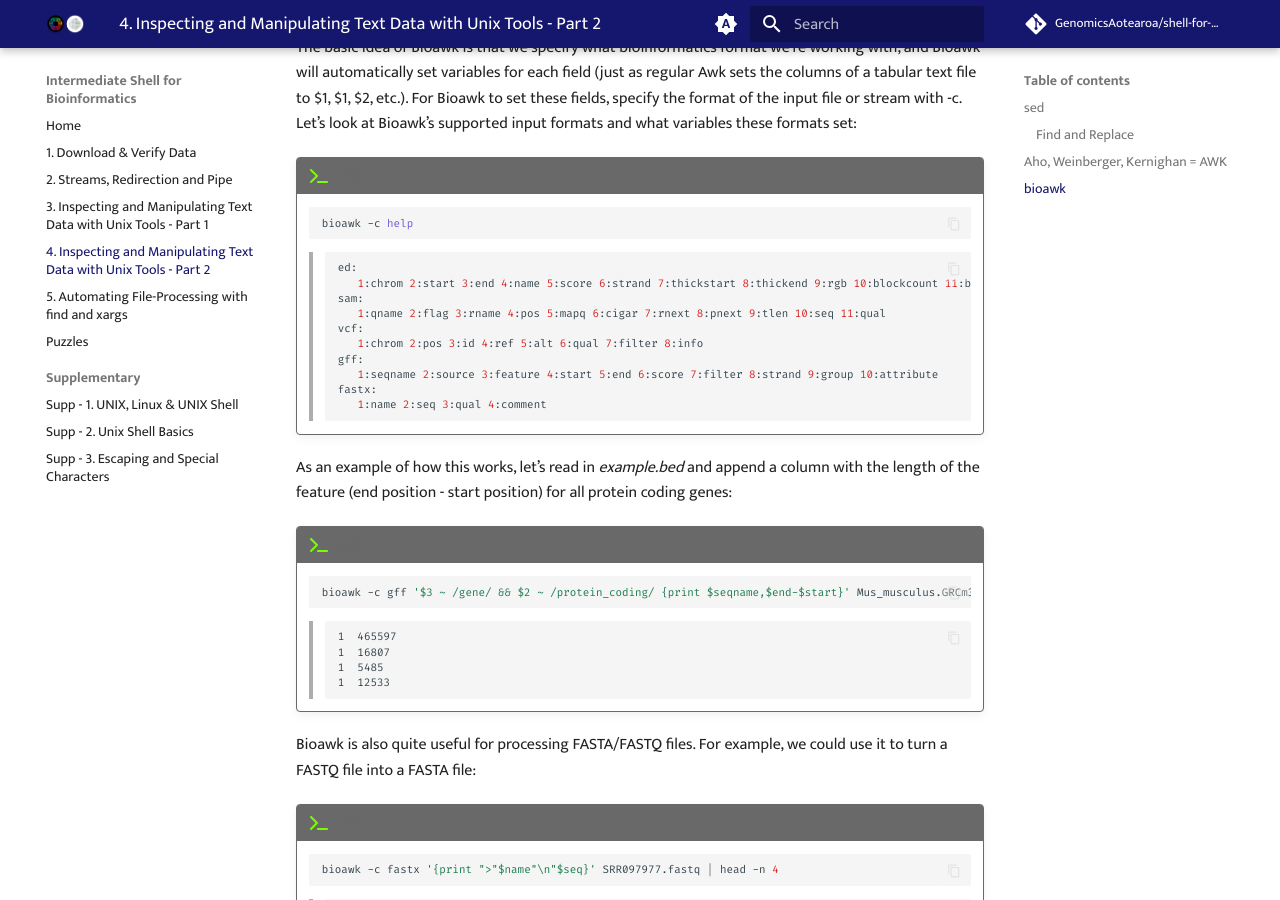
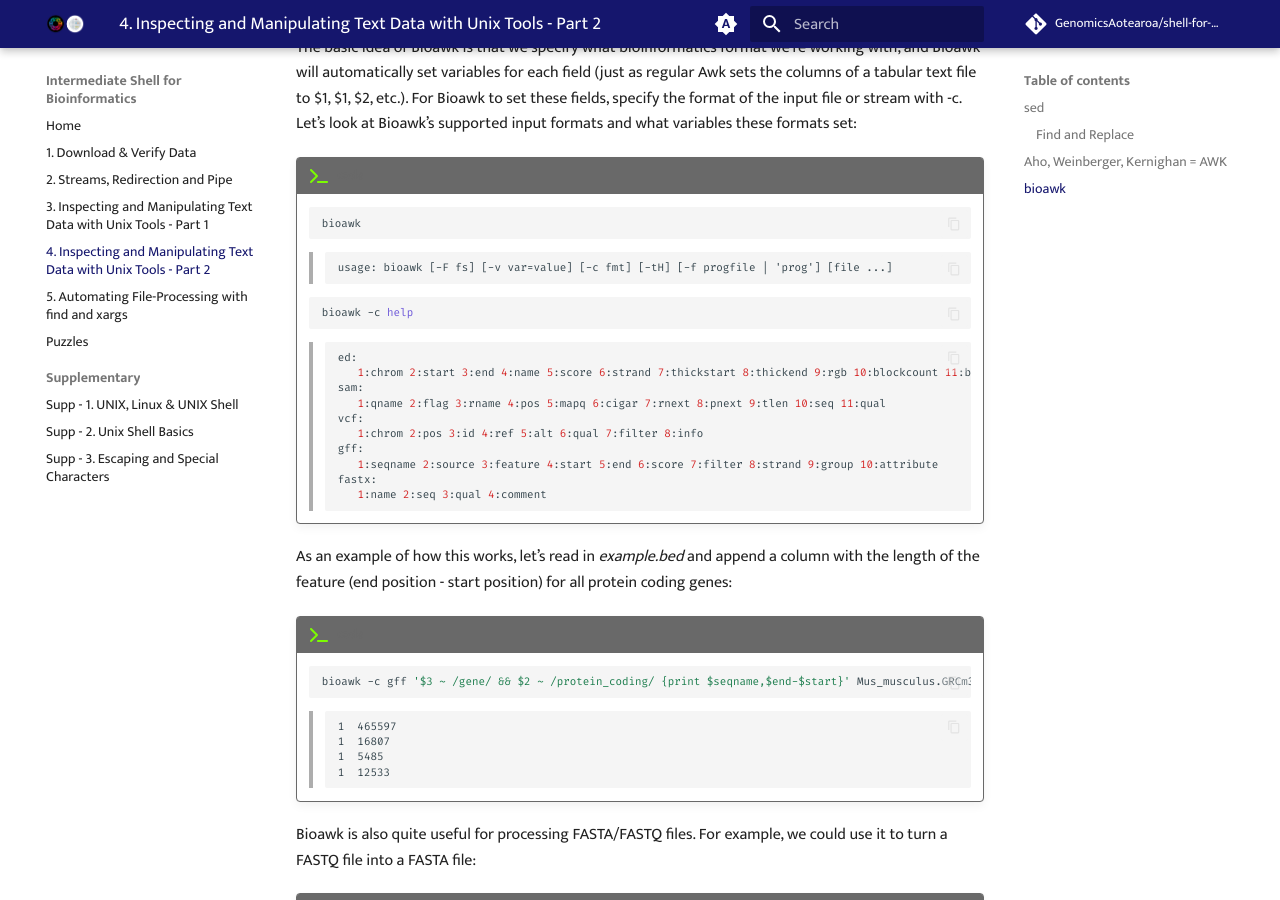
Before and after one commit to GenomicsAotearoa/shell-for-bioinformatics, an MkDocs documentation site: the page built from docs/5_inspectmanipulate2.md, in a window 1280 px wide and 900 px high, scrolled down 8526 px. Built offline with MkDocs 1.6.1 and Material for MkDocs 9.7.7, drawn with Linux system fonts in a browser that asks for light colours; comment, search, counter and statistics services are not loaded.

Commit message:
update bioawk command

````diff
--- a/docs/5_inspectmanipulate2.md
+++ b/docs/5_inspectmanipulate2.md
@@ -495,6 +495,13 @@ The original `awk` requires a YACC-compatible parser generator (e.g. Byacc or Bi
 !!! terminal "code"
 
     ```bash
+    bioawk
+    ```
+    >```
+    >usage: bioawk [-F fs] [-v var=value] [-c fmt] [-tH] [-f progfile | 'prog'] [file ...]
+    >```
+
+    ```bash
     bioawk -c help
     ```
     >```bash
````
